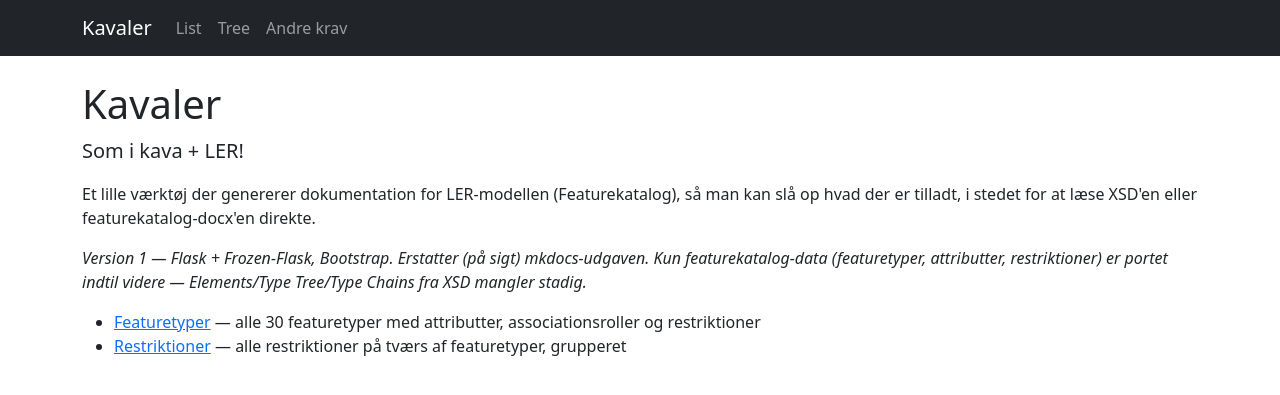
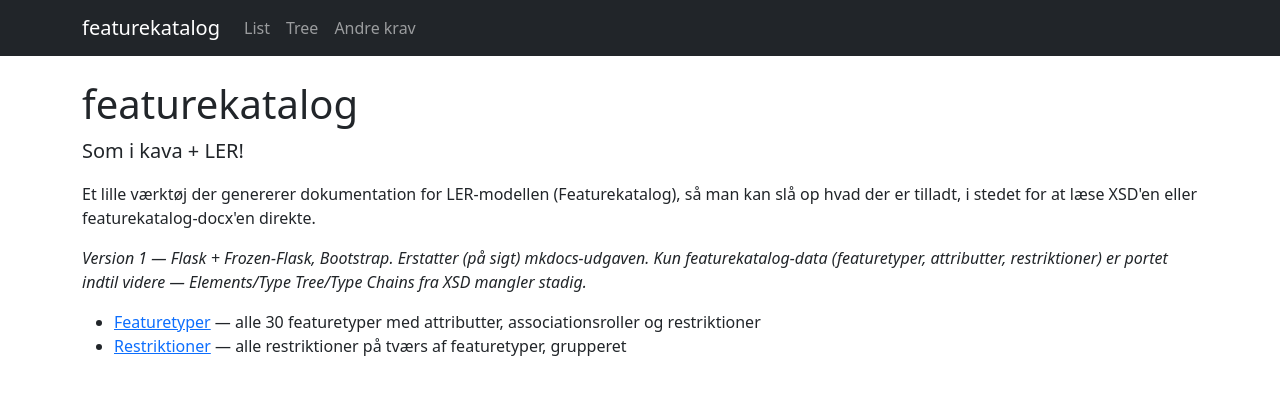
Before and after one commit to lerinfo/featurekatalog, a Flask app: page / in a window 1280 px wide. Shown: the top 395 px of the page. Run offline with Flask 3, Linux system fonts and the light colour scheme.

Commit message:
renamed from Kavaler to 'featurekatalog'

```diff
--- a/templates/base.html
+++ b/templates/base.html
@@ -3,7 +3,7 @@
 <head>
 <meta charset="utf-8">
 <meta name="viewport" content="width=device-width, initial-scale=1">
-<title>{% block title %}Kavaler{% endblock %}</title>
+<title>{% block title %}featurekatalog{% endblock %}</title>
 <link href="https://cdn.jsdelivr.net/npm/bootstrap@5.3.3/dist/css/bootstrap.min.css" rel="stylesheet">
 <style>
   td, dd { white-space: pre-wrap; }
@@ -14,7 +14,7 @@
 <body>
 <nav class="navbar navbar-expand-lg navbar-dark bg-dark mb-4">
   <div class="container">
-    <a class="navbar-brand" href="{{ url_for('index') }}">Kavaler</a>
+    <a class="navbar-brand" href="{{ url_for('index') }}">featurekatalog</a>
     <button class="navbar-toggler" type="button" data-bs-toggle="collapse" data-bs-target="#navbarNav">
       <span class="navbar-toggler-icon"></span>
     </button>
--- a/templates/docx_details.html
+++ b/templates/docx_details.html
@@ -1,5 +1,5 @@
 {% extends "base.html" %}
-{% block title %}{{ ft.navn }} – Kavaler{% endblock %}
+{% block title %}{{ ft.navn }} – featurekatalog{% endblock %}
 {% block content %}
 <p class="text-muted pakke-badge">{{ ft.pakke }}</p>
 <h1>{{ ft.navn }}</h1>
--- a/templates/featuretype_list.html
+++ b/templates/featuretype_list.html
@@ -1,5 +1,5 @@
 {% extends "base.html" %}
-{% block title %}Featuretyper – Kavaler{% endblock %}
+{% block title %}Featuretyper – featurekatalog{% endblock %}
 {% block content %}
 <h1>Featuretyper</h1>
 <p>Én række pr. featuretype fra featurekatalogen. Klik for at se restriktioner/attributter (fra docx)
--- a/templates/featuretype_summary.html
+++ b/templates/featuretype_summary.html
@@ -1,5 +1,5 @@
 {% extends "base.html" %}
-{% block title %}{{ ft.navn }} – Kavaler{% endblock %}
+{% block title %}{{ ft.navn }} – featurekatalog{% endblock %}
 {% block content %}
 <p class="text-muted pakke-badge">{{ ft.pakke }}</p>
 <h1>{{ ft.navn }}</h1>
--- a/templates/featuretype_tree.html
+++ b/templates/featuretype_tree.html
@@ -1,5 +1,5 @@
 {% extends "base.html" %}
-{% block title %}Type Tree – Kavaler{% endblock %}
+{% block title %}Type Tree – featurekatalog{% endblock %}
 {% block content %}
 <h1>Type Tree</h1>
 <p class="text-muted">
--- a/templates/general_constraints.html
+++ b/templates/general_constraints.html
@@ -1,5 +1,5 @@
 {% extends "base.html" %}
-{% block title %}General constraints – Kavaler{% endblock %}
+{% block title %}General constraints – featurekatalog{% endblock %}
 {% block content %}
 <h1>General constraints</h1>
 <p>Udover XSD constraints og listen med constraints ("restriktioner") fra featurekatalog / XMI, så er der nogle få yderligere.</p>
--- a/templates/index.html
+++ b/templates/index.html
@@ -1,7 +1,7 @@
 {% extends "base.html" %}
-{% block title %}Kavaler{% endblock %}
+{% block title %}featurekatalog{% endblock %}
 {% block content %}
-<h1>Kavaler</h1>
+<h1>featurekatalog</h1>
 <p class="lead">Som i kava + LER!</p>
 <p>
 Et lille værktøj der genererer dokumentation for LER-modellen (Featurekatalog), så man kan slå op
--- a/templates/restriktioner.html
+++ b/templates/restriktioner.html
@@ -1,5 +1,5 @@
 {% extends "base.html" %}
-{% block title %}Restriktioner – Kavaler{% endblock %}
+{% block title %}Restriktioner – featurekatalog{% endblock %}
 {% block content %}
 <h1>Restriktioner</h1>
 <p>{{ restriktioner | length }} unikke navn+udtryk-grupper. Når et navn har flere grupper, betyder
--- a/templates/xsdelement_details.html
+++ b/templates/xsdelement_details.html
@@ -1,5 +1,5 @@
 {% extends "base.html" %}
-{% block title %}{{ elmdict.elm.prefixed_name }} – Kavaler{% endblock %}
+{% block title %}{{ elmdict.elm.prefixed_name }} – featurekatalog{% endblock %}
 {% block content %}
 <h1>{{ elmdict.elm.prefixed_name }}</h1>
 <p class="text-muted">
--- a/templates/xsdtype_details.html
+++ b/templates/xsdtype_details.html
@@ -1,5 +1,5 @@
 {% extends "base.html" %}
-{% block title %}{{ xsdtype.prefixed_name }} – Kavaler{% endblock %}
+{% block title %}{{ xsdtype.prefixed_name }} – featurekatalog{% endblock %}
 {% block content %}
 <h1>{{ xsdtype.prefixed_name }}</h1>
 <p class="text-muted">
```
